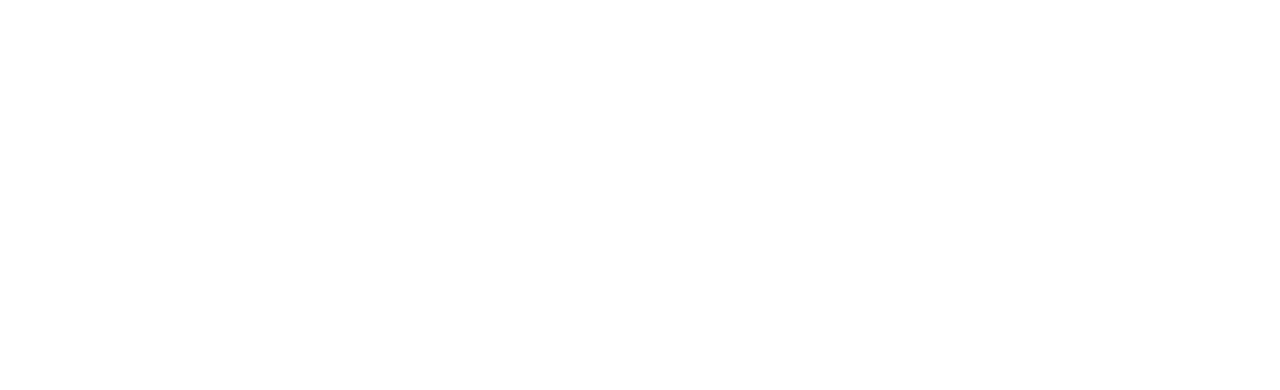
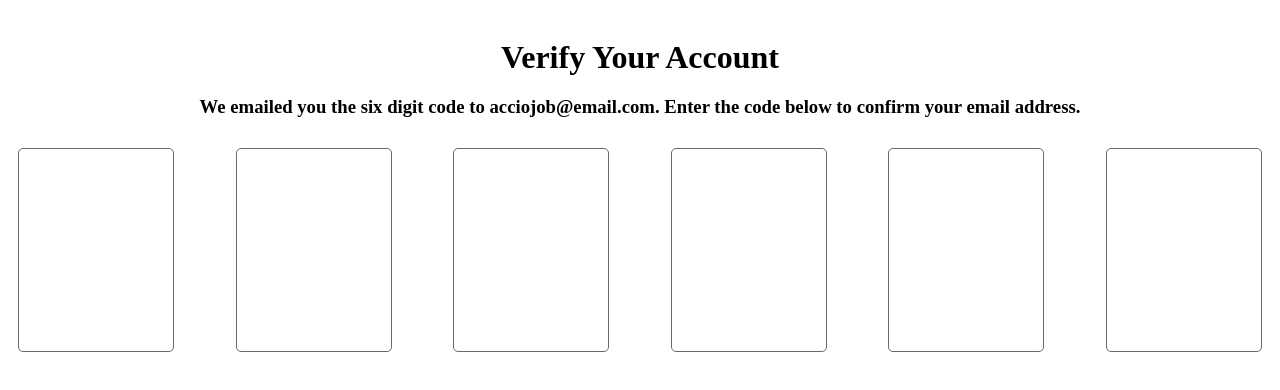
Before and after one commit to acciojob/OTP-Varun612, a website: page main.html in a window 1280 px wide. Drawn offline with Linux system fonts and the light colour scheme.

Commit message:
created a submission

```diff
--- a/main.html
+++ b/main.html
@@ -8,6 +8,16 @@
 
 <body>
 	<!-- the entire body must be written by student -->
+	<h1 id="verification_heading">Verify Your Account</h1>
+	<h3 id="verification_subtext">We emailed you the six digit code to acciojob@email.com. Enter the code below to confirm your email address.</h3>
+	<div class="code-container">
+		<input class="code" type="number" maxlength="1" />
+		<input class="code" type="number" maxlength="1" />
+		<input class="code" type="number" maxlength="1" />
+		<input class="code" type="number" maxlength="1" />
+		<input class="code" type="number" maxlength="1" />
+		<input class="code" type="number" maxlength="1" />
+	</div>
     <script type="text/javascript" src="./script.js">
 </script>
 
--- a/script.js
+++ b/script.js
@@ -1 +1,27 @@
 //your JS code here. If required.
+const inputs = document.querySelectorAll('.code');
+
+inputs.forEach((input,index) => {
+	input.addEventListener('input', (e) => {
+		const value = e.target.value;
+		if(value.length > 1) {
+			e.target.value = value.slice(0,1);
+		}
+		if(value !== '' && index <inputs.length-1) {
+			inputs[index+1].focus();
+		}
+	});
+	input.addEventListener('keydown', (e) => {
+		if(e.key === 'Backspace') {
+			if(input.value === '') {
+				if(index > 0) {
+					inputs[index-1].focus();
+					inputs[index-1].value='';
+				}
+			}
+			else {
+				input.value = '';
+			}
+		}
+	})
+})
--- a/styles.css
+++ b/styles.css
@@ -1 +1,28 @@
 /*  your css code here. If applicable */
+body{
+	padding:10px 10px;
+}
+h1,h3 {
+	text-align:center;
+	margin-bottom:20px;
+}
+input {
+	border:1px solid dimgray;
+	height:200px;
+	width:150px;
+	font-size:100px;
+	text-align:center;
+	font-weight:500;
+	color:graytext;
+	border-radius:5px;
+}
+input:focus {
+	outline:none;
+	border-color: graytext;
+  box-shadow: 0 0 10px grey;
+}
+.code-container {
+	margin-top:30px;
+	display:flex;
+	justify-content: space-between;
+}
```
